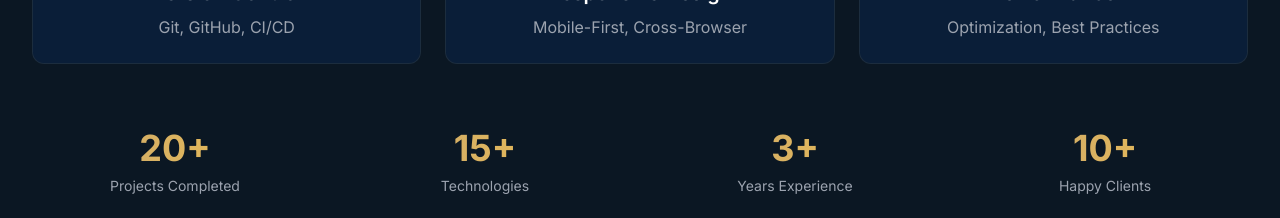
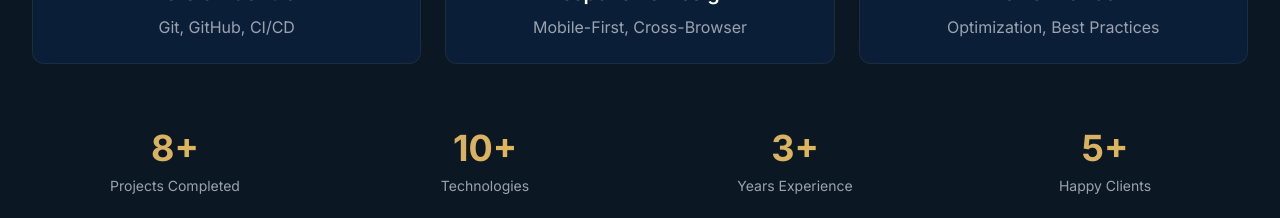
Before and after one commit to CosmosKyeremeh/cosmos-portfolio, a Next.js app in the folder frontend/: page / in a window 1280 px wide. Shown: the part 1500-1718 px from the top of the page. Built offline with nearby package versions, Linux system fonts and the light colour scheme; no server answers.

Commit message:
Update statistics and fix social links in About, Footer, and Hero components

```diff
--- a/frontend/src/components/About.tsx
+++ b/frontend/src/components/About.tsx
@@ -117,10 +117,10 @@ const About = () => {
           className="mt-16 grid grid-cols-2 md:grid-cols-4 gap-6"
         >
           {[
-            { label: "Projects Completed", value: "20+" },
-            { label: "Technologies", value: "15+" },
+            { label: "Projects Completed", value: "8+" },
+            { label: "Technologies", value: "10+" },
             { label: "Years Experience", value: "3+" },
-            { label: "Happy Clients", value: "10+" },
+            { label: "Happy Clients", value: "5+" },
           ].map((stat) => (
             <div key={stat.label} className="text-center">
               <div className="text-4xl font-bold gradient-text mb-2">
--- a/frontend/src/components/Footer.tsx
+++ b/frontend/src/components/Footer.tsx
@@ -7,8 +7,8 @@ const Footer = () => {
 
   const socialLinks = [
     { icon: Github, href: "https://github.com/CosmosKyeremeh", label: "GitHub" },
-    { icon: Linkedin, href: "#", label: "LinkedIn" },
-    { icon: Mail, href: "mailto:your-email@example.com", label: "Email" },
+    { icon: Linkedin, href: "https://www.linkedin.com/in/cosmos-kyeremeh-2b33882b3", label: "LinkedIn" },
+    { icon: Mail, href: "mailto:kyeremehcosmos938@gmail.com", label: "Email" },
   ];
 
   const footerLinks = [
--- a/frontend/src/components/Hero.tsx
+++ b/frontend/src/components/Hero.tsx
@@ -8,8 +8,8 @@ import Image from "next/image";
 const Hero = () => {
   const socialLinks = [
     { icon: Github, href: "https://github.com/CosmosKyeremeh", label: "GitHub" },
-    { icon: Linkedin, href: "www.linkedin.com/in/cosmos-kyeremeh-2b33882b3", label: "LinkedIn" },
-    { icon: Mail, href: "mailto:your-email@example.com", label: "Email" },
+    { icon: Linkedin, href: "https://www.linkedin.com/in/cosmos-kyeremeh-2b33882b3", label: "LinkedIn" },
+    { icon: Mail, href: "mailto:kyeremehcosmos938@gmail.com", label: "Email" },
   ];
 
   return (
```
